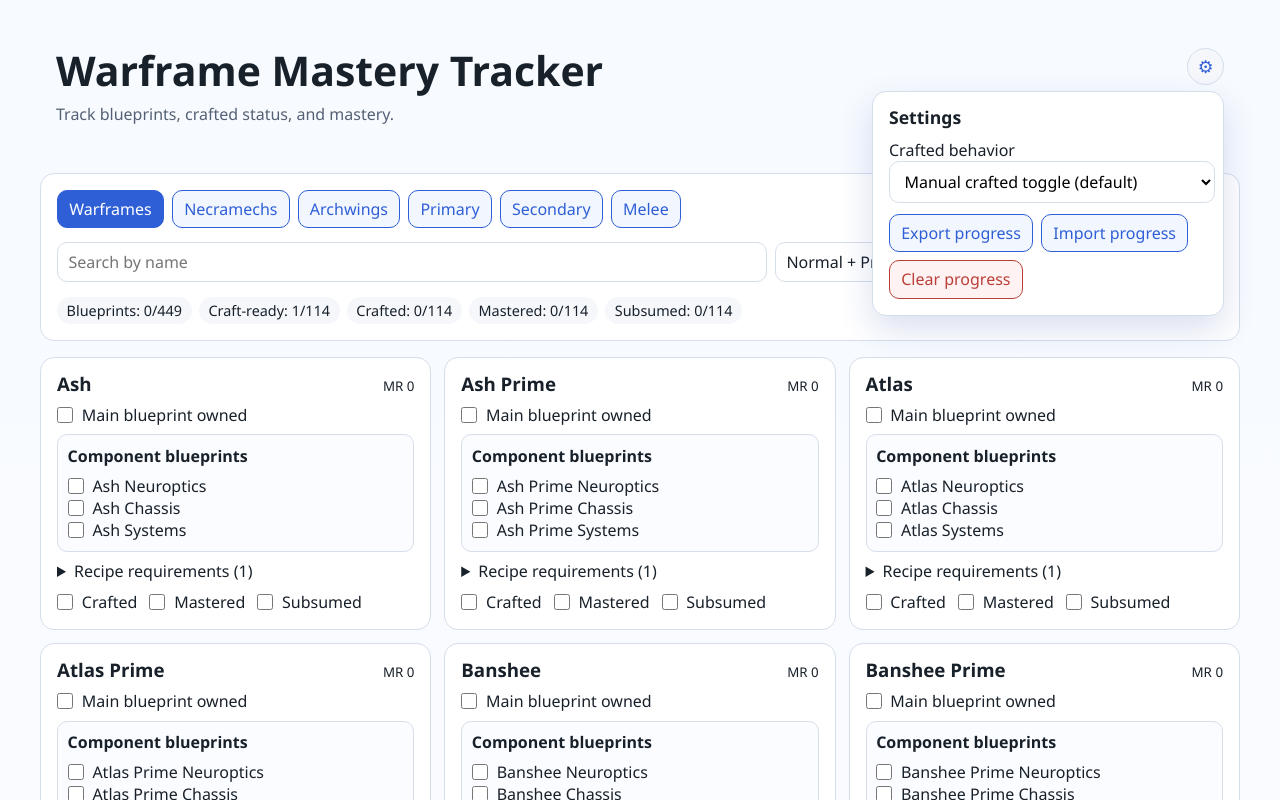
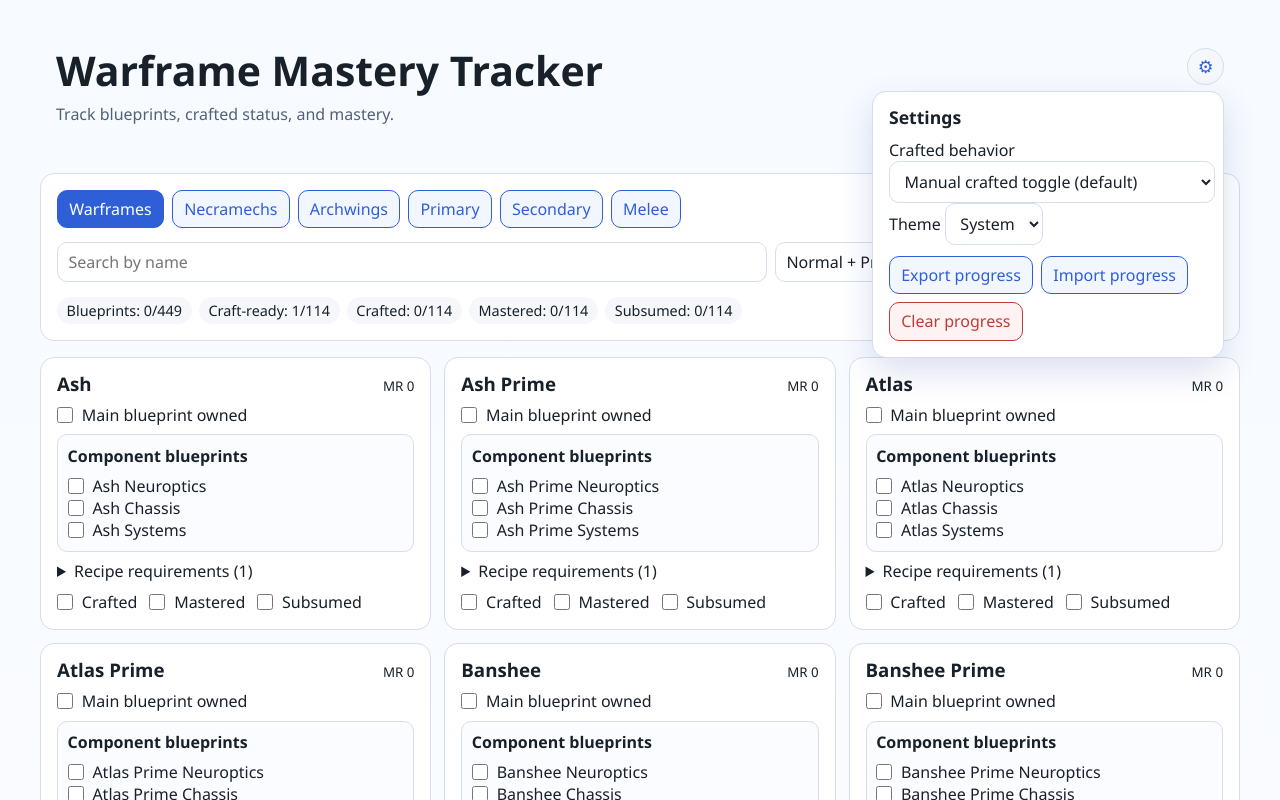
Before and after one commit to actuallyatiger/wf-mastery-tracker, a Svelte app: page / in a window 1280 px wide. Both pictures are taken after a click on the button "Open settings". Shown: the top 800 px of the page. Built offline with nearby package versions, Linux system fonts and the light colour scheme.

Commit message:
Add light/dark/system theme toggle

```diff
--- a/src/App.svelte
+++ b/src/App.svelte
@@ -4,6 +4,7 @@
   const STORAGE_KEY = 'wf-mastery-tracker-v2'
   const DEFAULT_SETTINGS = {
     craftedMode: 'manual',
+    theme: 'system',
   }
 
   const TABS = [
@@ -66,11 +67,25 @@
       }
 
       hydrateStoredProgress()
+      applyTheme(progress.settings.theme)
     } catch (loadError) {
       error = loadError.message
     } finally {
       loading = false
     }
+  }
+
+  function resolveTheme(setting) {
+    if (setting === 'light' || setting === 'dark') {
+      return setting
+    }
+
+    return window.matchMedia('(prefers-color-scheme: dark)').matches ? 'dark' : 'light'
+  }
+
+  function applyTheme(setting) {
+    const theme = resolveTheme(setting)
+    document.documentElement.dataset.theme = theme
   }
 
   function hydrateStoredProgress() {
@@ -409,6 +424,15 @@
     persist()
   }
 
+  function setTheme(value) {
+    progress.settings = {
+      ...progress.settings,
+      theme: value,
+    }
+    persist()
+    applyTheme(value)
+  }
+
   function exportProgress() {
     const serialized = JSON.stringify(progress, null, 2)
     const blob = new Blob([serialized], { type: 'application/json' })
@@ -502,7 +526,31 @@
     { blueprintOwned: 0, blueprintTotal: 0, ready: 0, crafted: 0, mastered: 0, subsumed: 0 }
   )
 
-  onMount(loadData)
+  onMount(() => {
+    const media = window.matchMedia('(prefers-color-scheme: dark)')
+    const onThemeChange = () => {
+      if (progress.settings.theme === 'system') {
+        applyTheme('system')
+      }
+    }
+
+    if (media.addEventListener) {
+      media.addEventListener('change', onThemeChange)
+    } else {
+      media.addListener(onThemeChange)
+    }
+
+    loadData()
+    applyTheme(progress.settings.theme)
+
+    return () => {
+      if (media.removeEventListener) {
+        media.removeEventListener('change', onThemeChange)
+      } else {
+        media.removeListener(onThemeChange)
+      }
+    }
+  })
 </script>
 
 <main>
@@ -526,6 +574,18 @@
               >
                 <option value="manual">Manual crafted toggle (default)</option>
                 <option value="auto">Auto crafted from required blueprints</option>
+              </select>
+            </label>
+
+            <label>
+              Theme
+              <select
+                value={progress.settings.theme}
+                on:change={(event) => setTheme(event.currentTarget.value)}
+              >
+                <option value="light">Light</option>
+                <option value="dark">Dark</option>
+                <option value="system">System</option>
               </select>
             </label>
 
--- a/src/app.css
+++ b/src/app.css
@@ -2,6 +2,10 @@
   --bg: #ffffff;
   --bg-strong: #f5f7fb;
   --panel: #ffffff;
+  --panel-soft: #fbfcff;
+  --input-bg: #ffffff;
+  --button-bg: #f1f6ff;
+  --bg-top: #f7faff;
   --text: #18202a;
   --text-dim: #546174;
   --border: #d5deea;
@@ -12,13 +16,29 @@
   --font-body: 'Manrope', 'Segoe UI', sans-serif;
 }
 
+:root[data-theme='dark'] {
+  --bg: #0f141c;
+  --bg-strong: #1a2230;
+  --panel: #111925;
+  --panel-soft: #172334;
+  --input-bg: #121b28;
+  --button-bg: #1a2b46;
+  --bg-top: #111b2a;
+  --text: #e7edf7;
+  --text-dim: #9cb0ca;
+  --border: #2a3a52;
+  --accent: #7aa2ff;
+  --accent-strong: #5f88ea;
+  --danger: #ff8f88;
+}
+
 * {
   box-sizing: border-box;
 }
 
 body {
   margin: 0;
-  background: linear-gradient(180deg, #f7faff 0%, #ffffff 38%, #ffffff 100%);
+  background: linear-gradient(180deg, var(--bg-top) 0%, var(--bg) 38%, var(--bg) 100%);
   color: var(--text);
   font-family: var(--font-body);
 }
@@ -114,7 +134,8 @@
   border: 1px solid var(--border);
   border-radius: 10px;
   padding: 0.5rem 0.65rem;
-  background: white;
+  background: var(--input-bg);
+  color: var(--text);
 }
 
 input[type='checkbox'] {
@@ -138,7 +159,7 @@
 .file-upload {
   border: 1px solid var(--accent);
   color: var(--accent);
-  background: #f1f6ff;
+  background: var(--button-bg);
   border-radius: 10px;
   padding: 0.45rem 0.7rem;
   cursor: pointer;
@@ -217,7 +238,7 @@
   border: 1px solid var(--border);
   border-radius: 10px;
   padding: 0.5rem 0.65rem;
-  background: white;
+  background: var(--input-bg);
   cursor: pointer;
   min-width: 220px;
   display: flex;
@@ -254,7 +275,7 @@
   padding: 0.55rem;
   border-radius: 10px;
   border: 1px solid var(--border);
-  background: white;
+  background: var(--input-bg);
   box-shadow: 0 10px 24px rgba(24, 32, 42, 0.12);
 }
 
@@ -337,7 +358,7 @@
   border: 1px solid var(--border);
   border-radius: 10px;
   padding: 0.6rem;
-  background: #fbfcff;
+  background: var(--panel-soft);
 }
 
 .component-list p {
```
